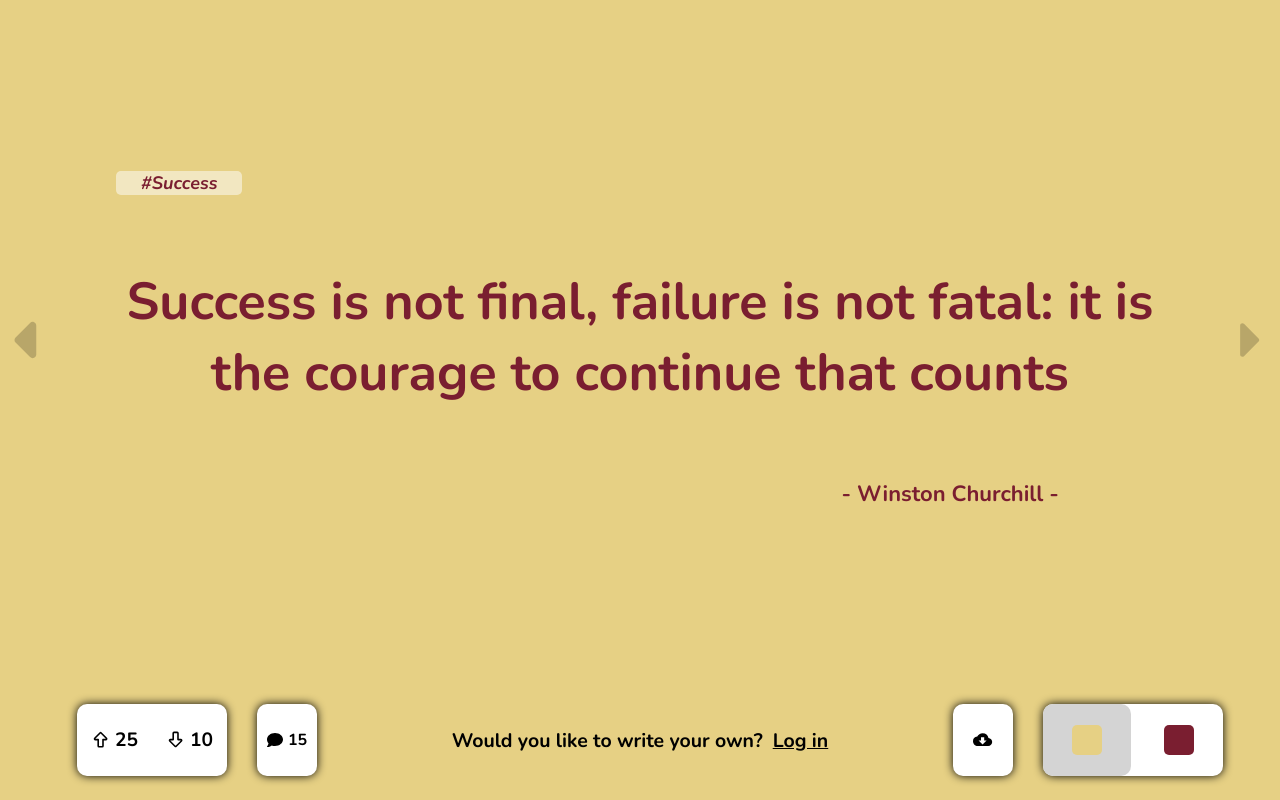
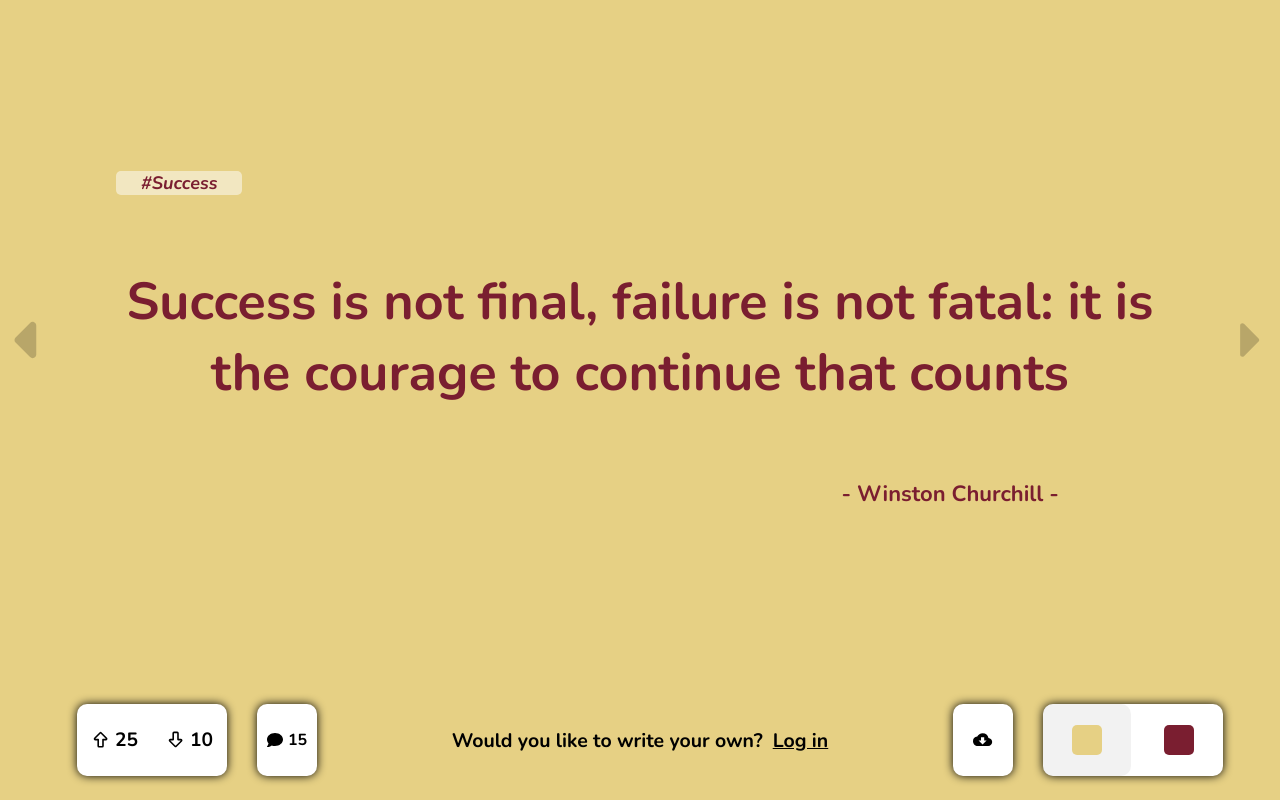
Before and after one commit to MirominaS/quote-web, a React (Vite) app: page / in a window 1280 px wide. In both pictures the pointer is over the element 1086 px from the left and 740 px from the top of the page. Built offline with nearby package versions, Linux system fonts and the light colour scheme.

Commit message:
backgorund hover changed

```diff
--- a/src/components/colorPicker/ColorPicker.css
+++ b/src/components/colorPicker/ColorPicker.css
@@ -13,6 +13,6 @@
     }
  }
  .color-picker-container:hover{
-        background: rgb(212, 212, 212);
+        background-color: rgb(212, 212, 212,0.3);
         border-radius: 10px;
  }
```
